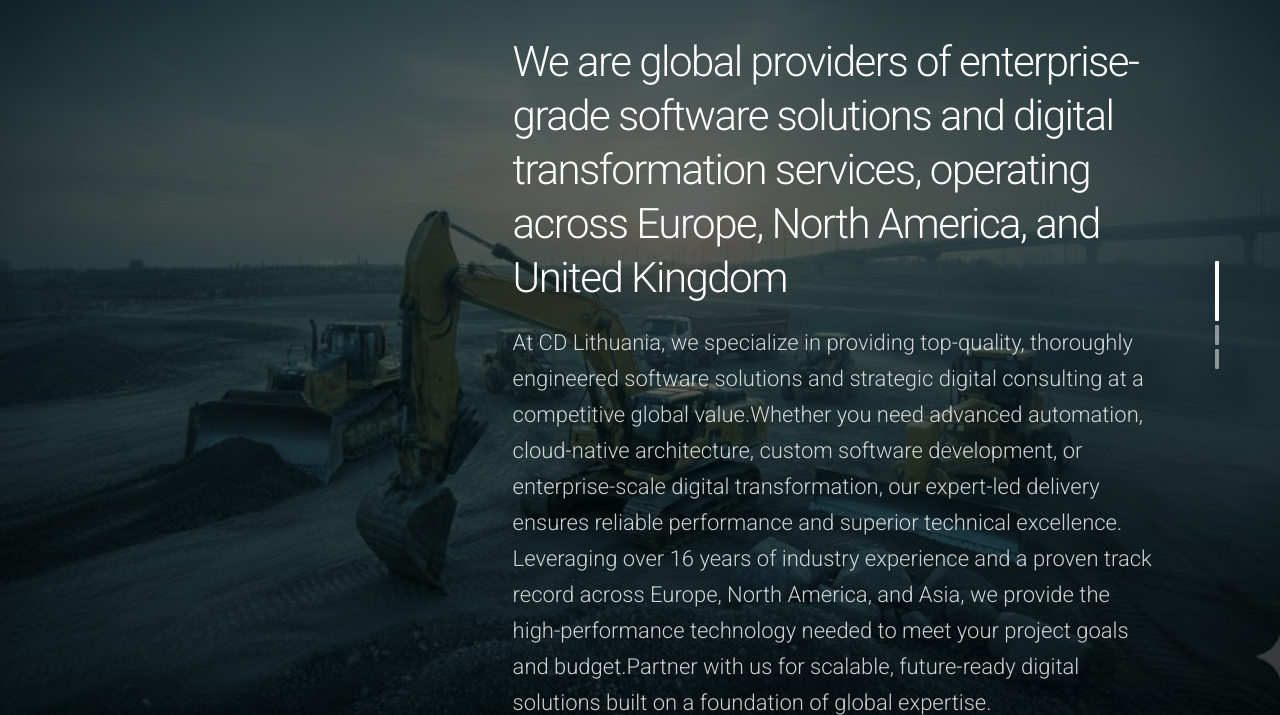
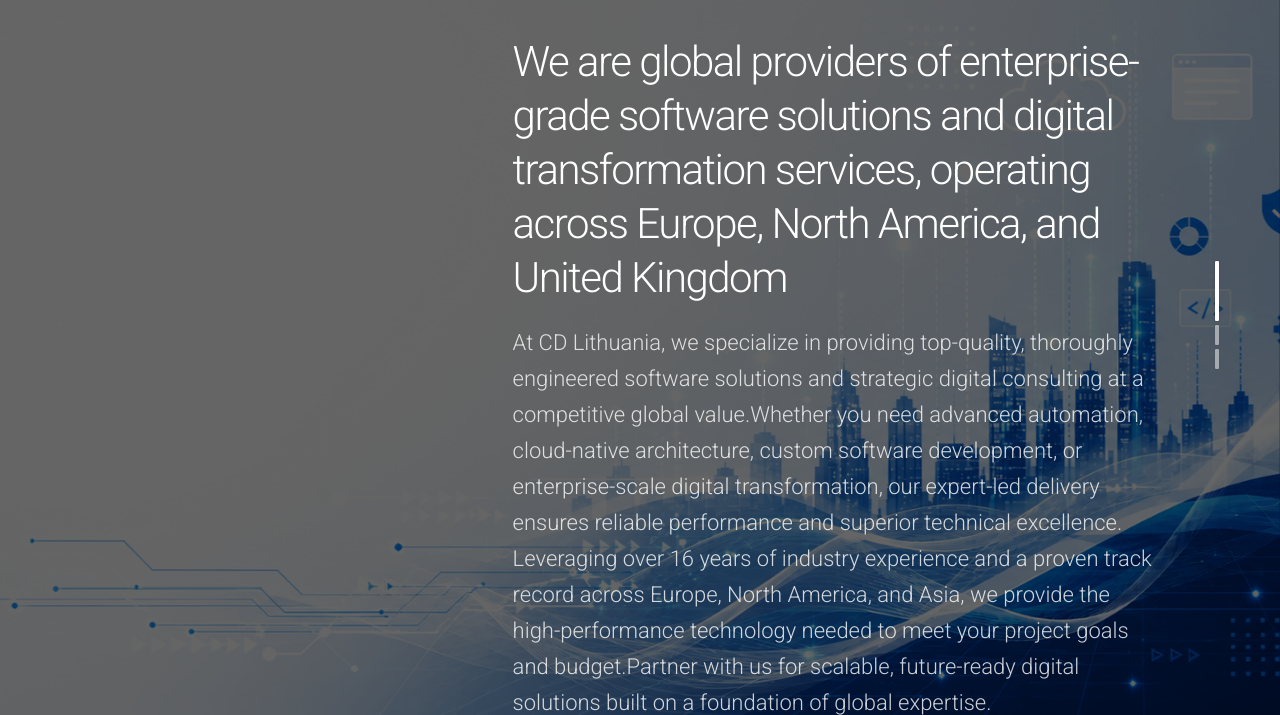
Before and after one commit to megha-ram/hm-tmp-v-1.0, a plain HTML site: page index.html in a window 1280 px wide. Shown: the part 85-800 px from the top of the page. Drawn offline with nearby package versions, Linux system fonts and the light colour scheme.

Commit message:
Add files via upload
changed image

```diff
--- a/index.html
+++ b/index.html
@@ -229,7 +229,7 @@
       </div>
     </div>
   </div>
-  <div class="background" style="background-image:url(assets/img/background/img-102.jpg)"></div>
+  <div class="background" style="background-image:url(assets/img/background/img-110.jpg)"></div>
 </section>
 
 <!-- Slide 2 (#85) -->
```
